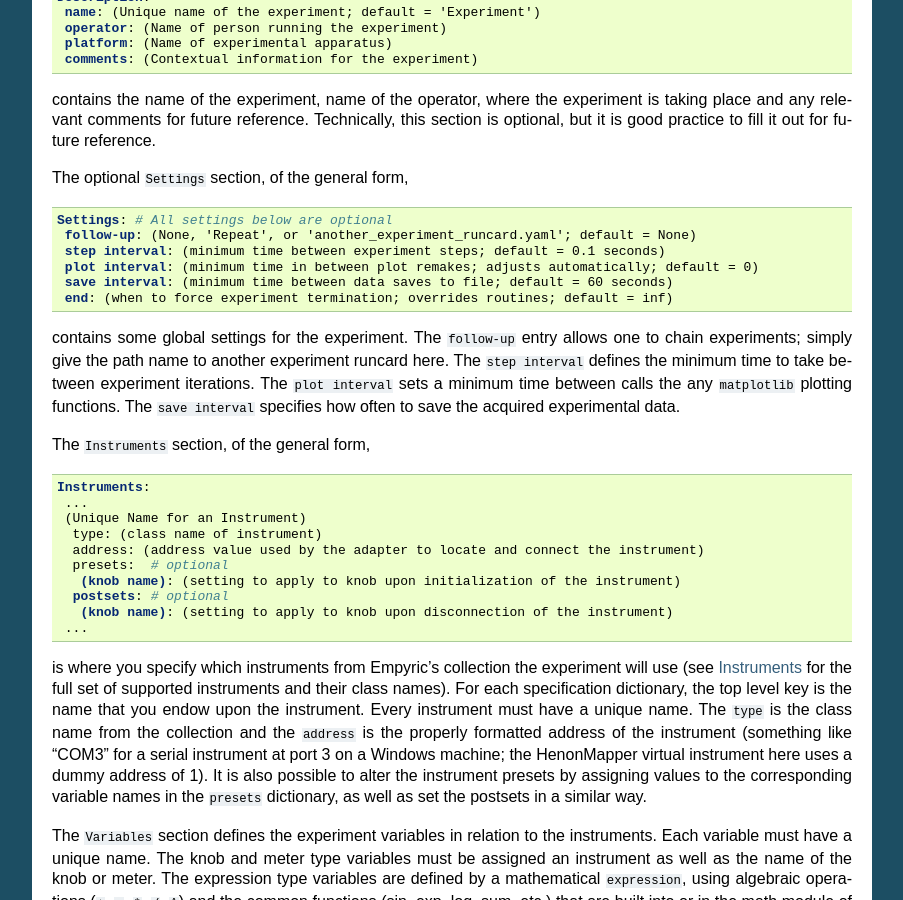
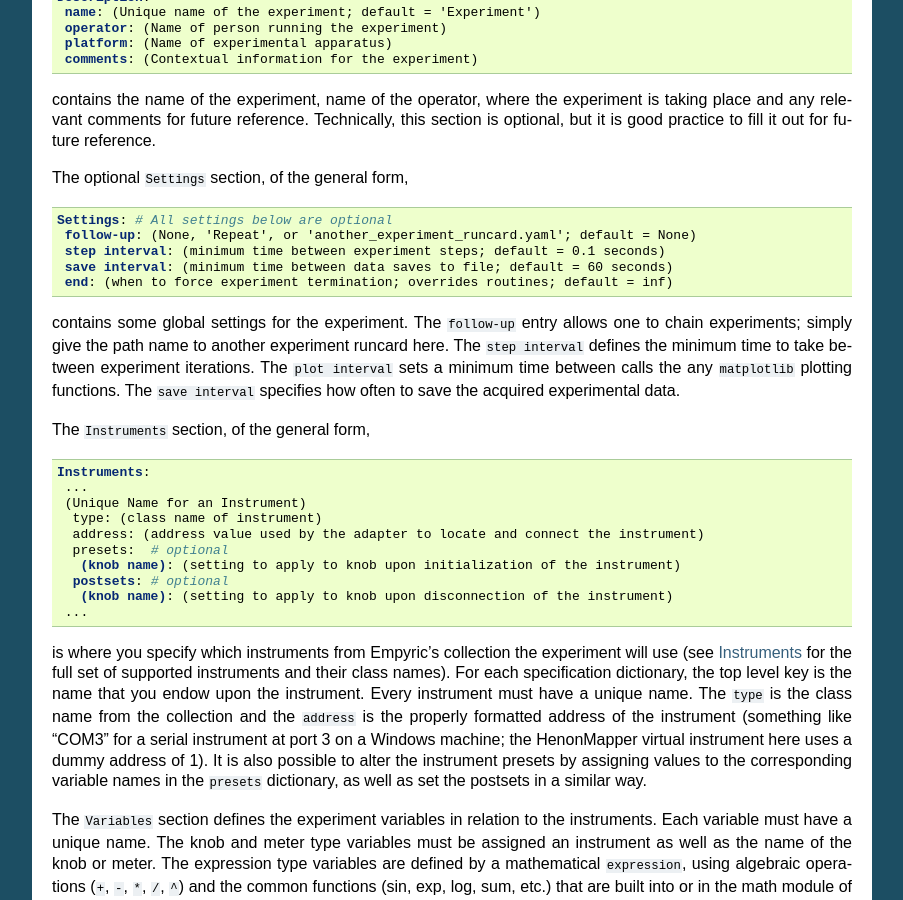
Before and after one commit to dmerthe/empyric, a Sphinx documentation site: the page built from docs/runcards.rst, in a window 1280 px wide and 900 px high, scrolled down 420 px. Shown: the whole window, without its empty margins (198-1101 px from the left). Built offline with Sphinx 7.4.7, drawn with Linux system fonts in a browser that asks for light colours.

Commit message:
Update runcards.rst

```diff
--- a/docs/runcards.rst
+++ b/docs/runcards.rst
@@ -27,7 +27,6 @@ The optional ``Settings`` section, of the general form,
    Settings: # All settings below are optional
     follow-up: (None, 'Repeat', or 'another_experiment_runcard.yaml'; default = None)
     step interval: (minimum time between experiment steps; default = 0.1 seconds)
-    plot interval: (minimum time in between plot remakes; adjusts automatically; default = 0)
     save interval: (minimum time between data saves to file; default = 60 seconds)
     end: (when to force experiment termination; overrides routines; default = inf)
 
```
